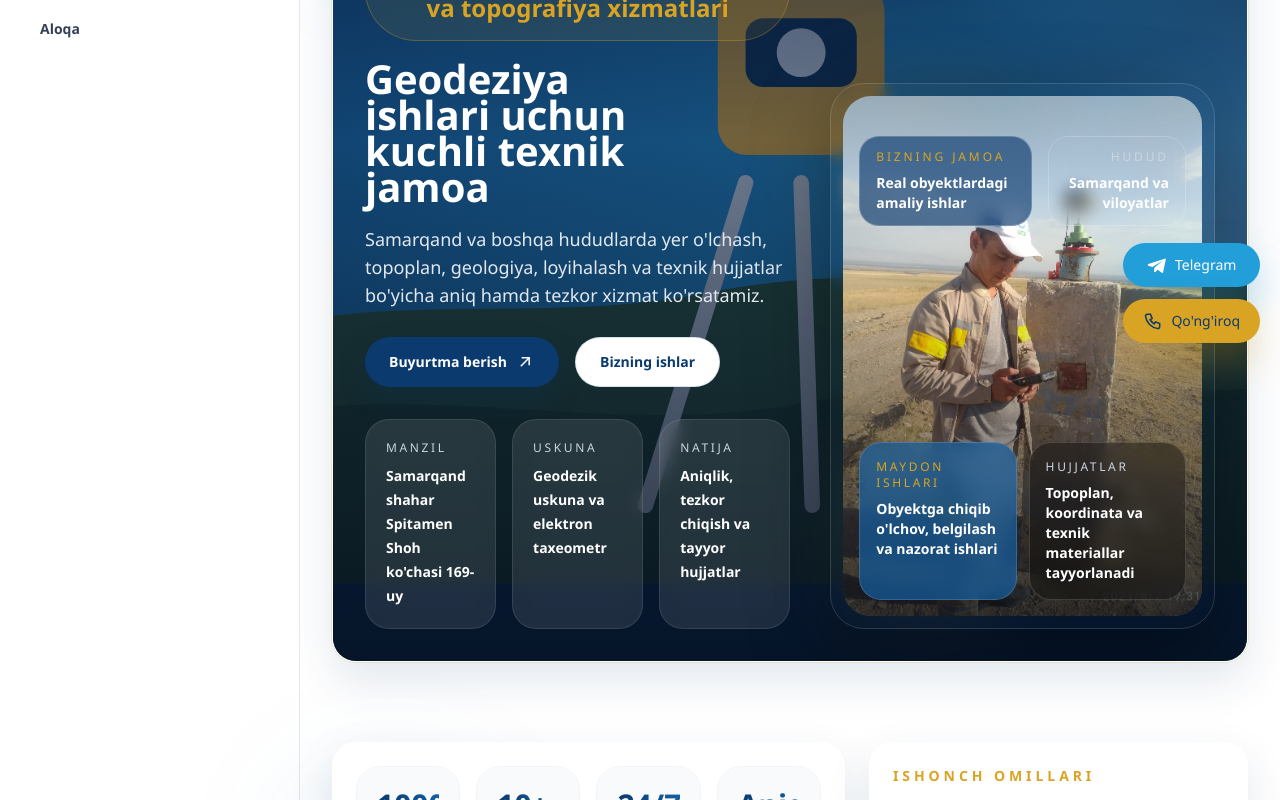
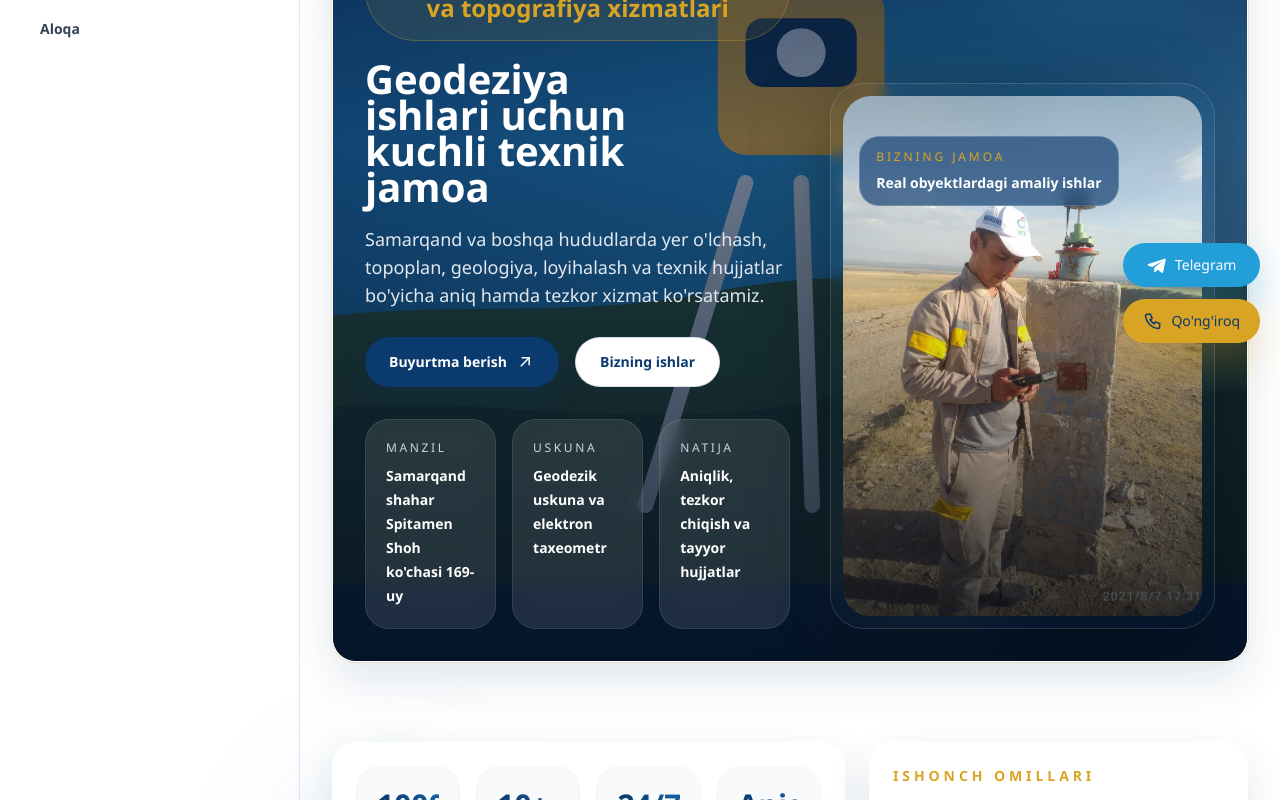
Before and after one commit to abdugani2004/samgeodezist, a Next.js app: page / in a window 1280 px wide. Shown: the part 437-1237 px from the top of the page. Built offline with nearby package versions, Linux system fonts and the light colour scheme.

Commit message:
Remove extra hero image overlays

```diff
--- a/components/sections/Hero.tsx
+++ b/components/sections/Hero.tsx
@@ -150,42 +150,13 @@ export function Hero() {
                       />
                       <div className="absolute inset-0 bg-[linear-gradient(180deg,transparent_35%,rgba(3,9,20,0.72)_100%)]" />
 
-                      <div className="absolute left-3 right-3 top-4 flex flex-col gap-3 sm:left-4 sm:right-4 sm:top-10 sm:flex-row sm:items-start sm:justify-between sm:gap-4">
+                      <div className="absolute left-3 top-4 sm:left-4 sm:top-10">
                         <div className="rounded-[18px] border border-white/20 bg-brand-navy/65 px-3.5 py-3 backdrop-blur sm:rounded-[20px] sm:px-4">
                           <p className="text-xs uppercase tracking-[0.24em] text-brand-gold">
                             Bizning jamoa
                           </p>
                           <p className="mt-2 text-sm font-semibold text-white">
                             Real obyektlardagi amaliy ishlar
-                          </p>
-                        </div>
-
-                        <div className="rounded-[18px] border border-white/20 bg-white/12 px-3.5 py-3 backdrop-blur sm:rounded-[20px] sm:px-4 sm:text-right">
-                          <p className="text-xs uppercase tracking-[0.24em] text-slate-300">
-                            Hudud
-                          </p>
-                          <p className="mt-2 text-sm font-semibold text-white">
-                            Samarqand va viloyatlar
-                          </p>
-                        </div>
-                      </div>
-
-                      <div className="absolute inset-x-3 bottom-3 grid gap-3 sm:inset-x-4 sm:bottom-4 sm:grid-cols-2">
-                        <div className="rounded-[18px] border border-white/15 bg-brand-blue/70 px-3.5 py-3.5 backdrop-blur sm:rounded-[22px] sm:px-4 sm:py-4">
-                          <p className="text-xs uppercase tracking-[0.22em] text-brand-gold">
-                            Maydon ishlari
-                          </p>
-                          <p className="mt-2 text-sm font-semibold text-white">
-                            Obyektga chiqib o&#39;lchov, belgilash va nazorat ishlari
-                          </p>
-                        </div>
-
-                        <div className="rounded-[18px] border border-white/15 bg-black/35 px-3.5 py-3.5 backdrop-blur sm:rounded-[22px] sm:px-4 sm:py-4">
-                          <p className="text-xs uppercase tracking-[0.22em] text-slate-300">
-                            Hujjatlar
-                          </p>
-                          <p className="mt-2 text-sm font-semibold text-white">
-                            Topoplan, koordinata va texnik materiallar tayyorlanadi
                           </p>
                         </div>
                       </div>
```
